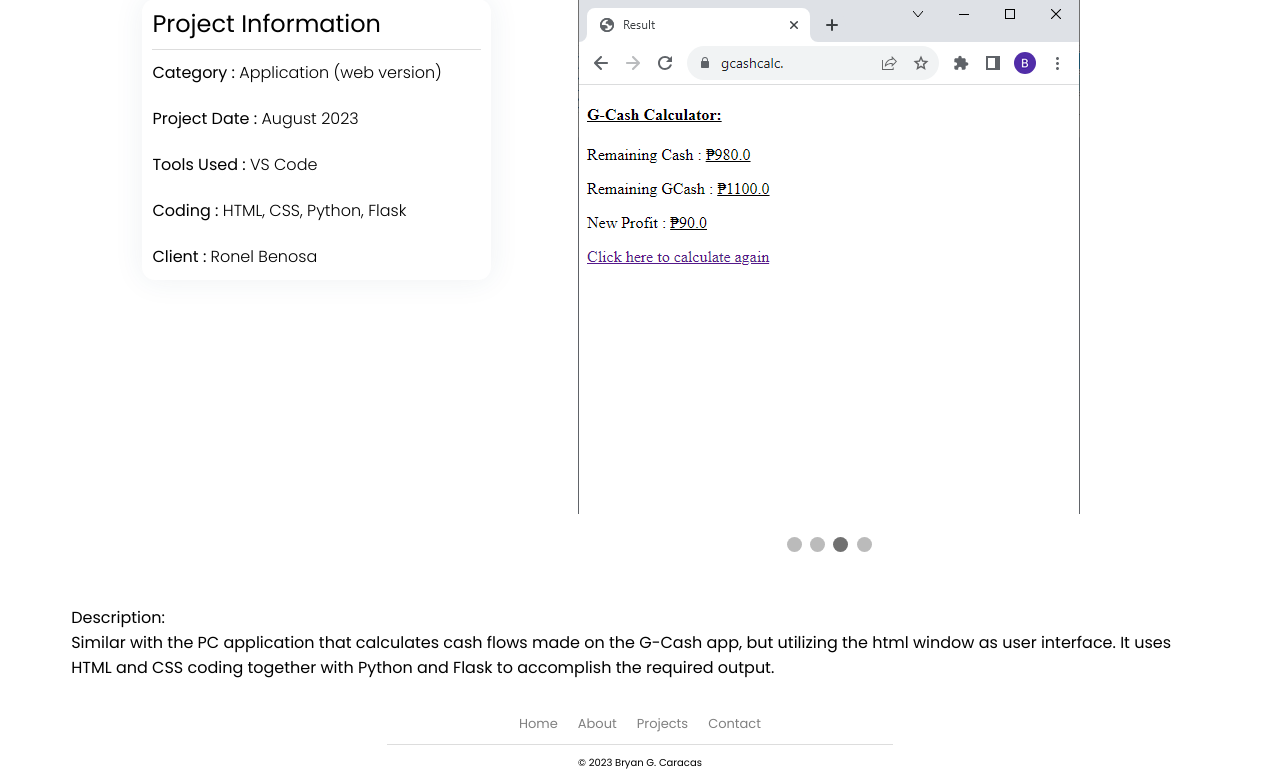
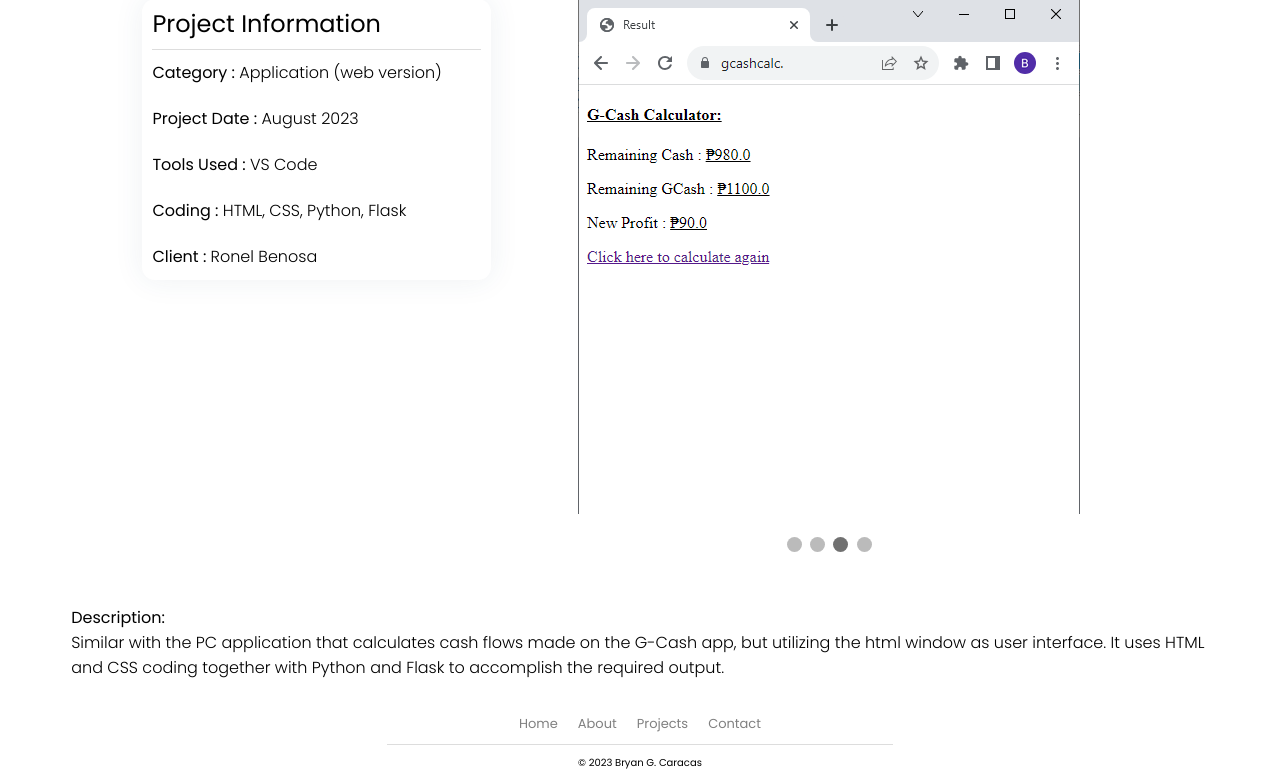
Before and after one commit to deeothenteecation/TEST_11-test, a Flask app: page /projects_gcashcalc_web.html in a window 1280 px wide. Shown: the part 246-1027 px from the top of the page. Run offline with Flask 3, Linux system fonts and the light colour scheme.

Commit message:
Update projects_gcashcalc_web.html

```diff
--- a/templates/projects_gcashcalc_web.html
+++ b/templates/projects_gcashcalc_web.html
@@ -95,7 +95,7 @@
 
 <div style="width: 90%; margin: 0 auto;">
   <p style="margin-bottom: 0;">Description:</p>
-  <p style="margin-top: 0px;">Similar with the PC application that calculates cash flows made on the G-Cash app, but utilizing the html window as user interface. It uses HTML and CSS coding together with Python and Flask to accomplish the required output. </p>
+  <p style="margin-top: 0px; font-weight: 300">Similar with the PC application that calculates cash flows made on the G-Cash app, but utilizing the html window as user interface. It uses HTML and CSS coding together with Python and Flask to accomplish the required output. </p>
 </div>
 
 <footer>
```
